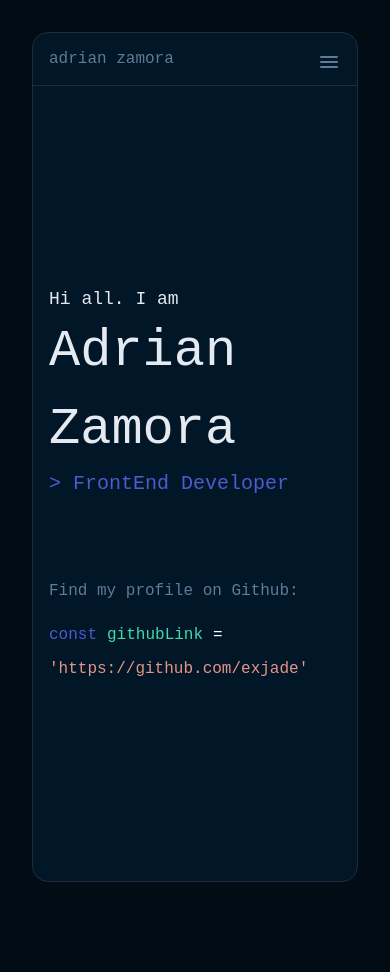
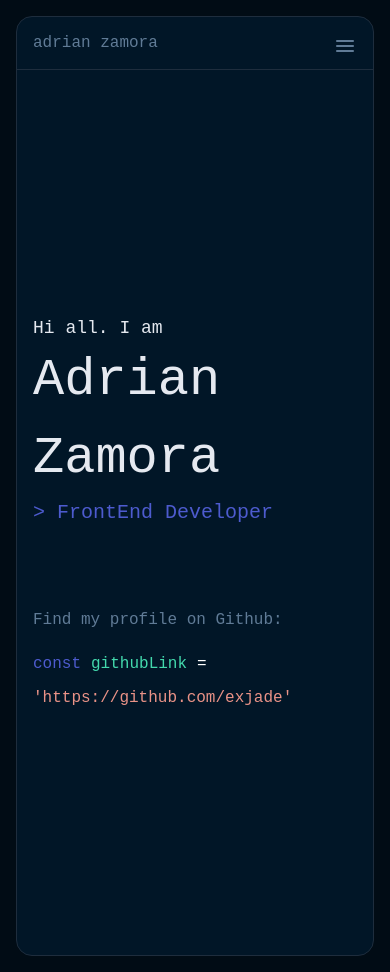
Before and after one commit to exjade/portafolio, a React (Create React App) app: page / in a window 390 px wide. Before the commit the page ends 914 px from the top, so only its background shows below. Built offline with nearby package versions, Linux system fonts and the light colour scheme.

Commit message:
style(layout): adjust responsive styles in layout module

```diff
--- a/src/components/layout/styles/layout.module.css
+++ b/src/components/layout/styles/layout.module.css
@@ -44,7 +44,7 @@ body,
     -o-border-radius: var(--border-radius);
     display: flex;
     align-items: stretch;
-    justify-content: center;
+    justify-content: space-between;
     box-sizing: border-box;
     flex-direction: column;
     margin: 2rem;
@@ -68,7 +68,7 @@ body,
         -o-border-radius: var(--border-radius);
         display: flex;
         align-items: stretch;
-        justify-content: center;
+        justify-content: space-between;
         box-sizing: border-box;
         flex-direction: column;
         margin: 2rem;
@@ -93,13 +93,13 @@ body,
         -o-border-radius: var(--border-radius);
         display: flex;
         align-items: stretch;
-        justify-content: center;
+        justify-content: space-between;
         box-sizing: border-box;
         flex-direction: column;
         margin: 2rem;
         border-radius: 1rem;
         width: 1782px;
-        height: 720px;
+        height: 820px;
         min-height: 700.32px;
         max-height: 941.32px;
     }
@@ -112,19 +112,15 @@ body,
         border-width: var(--border-wrapper-width);
         border-style: var(--border-wrapper-style);
         border-radius: var(--border-radius);
-        -webkit-border-radius: var(--border-radius);
-        -moz-border-radius: var(--border-radius);
-        -ms-border-radius: var(--border-radius);
-        -o-border-radius: var(--border-radius);
         display: flex;
         align-items: stretch;
-        justify-content: center;
+        justify-content: space-between;
         box-sizing: border-box;
         flex-direction: column;
-        margin: 2rem;
+        margin: 1rem;
         border-radius: 1rem;
         width: 1782px;
-        height: 850px;
+        height: 940px;
         min-height: 700.32px;
         max-height: 941.32px;
     }
```
